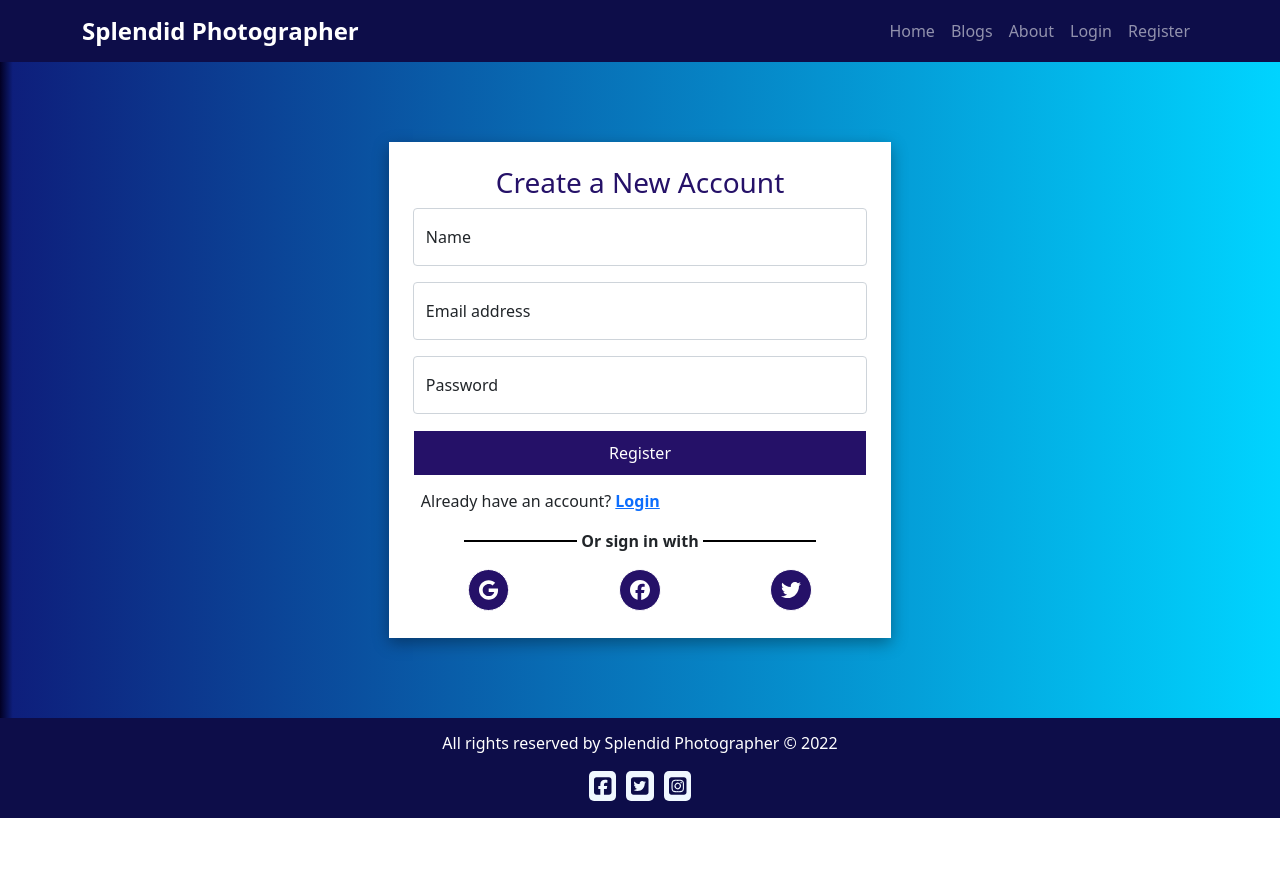
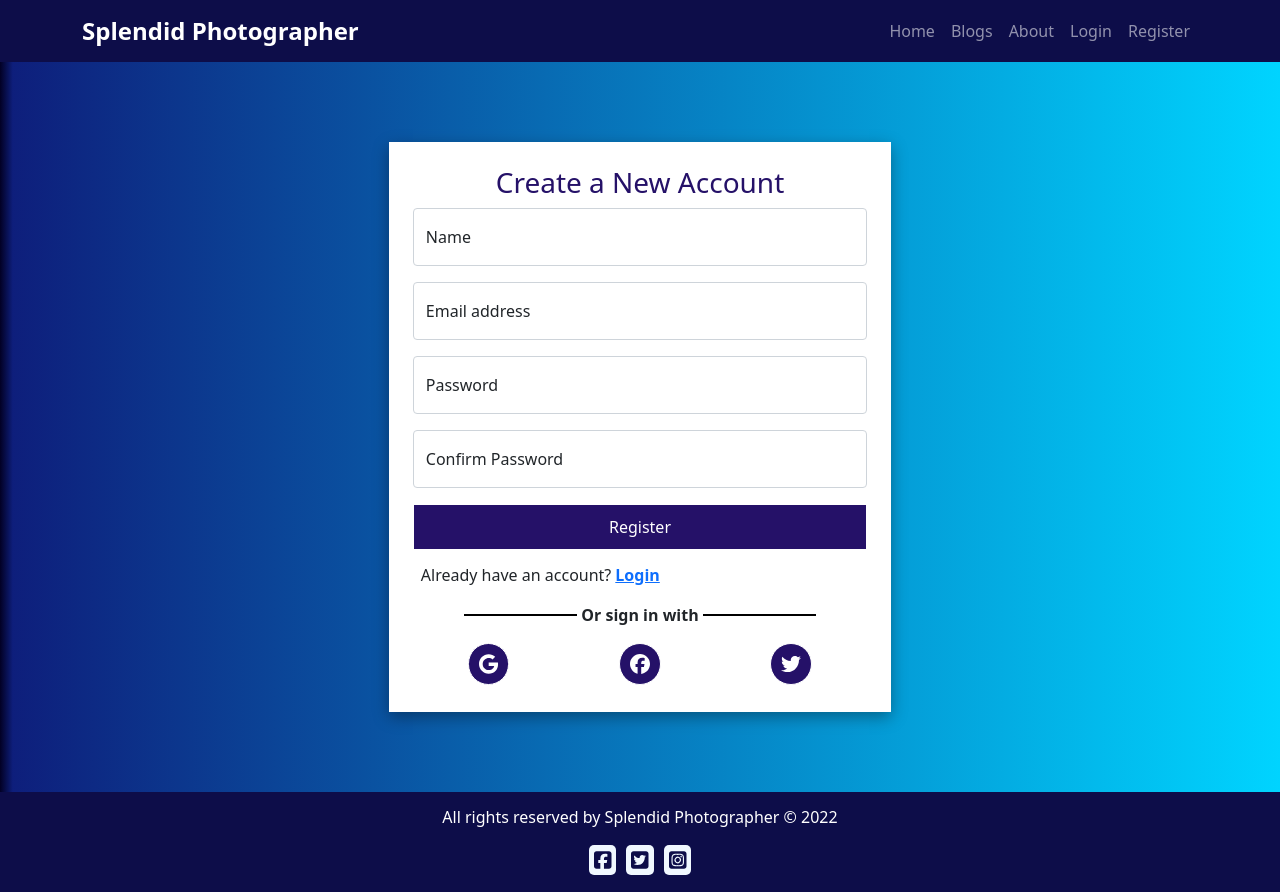
Before and after one commit to asif2508/splendid-photographer, a React (Create React App) app: page /register in a window 1280 px wide. Before the commit the page ends 818 px from the top, so only its background shows below. Built offline with nearby package versions, Linux system fonts and the light colour scheme; no server answers.

Commit message:
register page functions done

```diff
--- a/package.json
+++ b/package.json
@@ -18,6 +18,7 @@
     "react-firebase-hooks": "^5.0.3",
     "react-router-dom": "^6.3.0",
     "react-scripts": "5.0.1",
+    "react-toastify": "^8.2.0",
     "web-vitals": "^2.1.4"
   },
   "scripts": {
--- a/src/components/Loading/Loading.js
+++ b/src/components/Loading/Loading.js
@@ -1,11 +1,9 @@
 import React from 'react';
 import { Spinner } from 'react-bootstrap';
-import Header from '../Header/Header';
 import './Loading.css';
 const Loading = () => {
     return (
         <div>
-            <Header></Header>
             <div  className='loading-style'>
             <Spinner animation="border" variant="primary" />
             </div>
--- a/src/components/Register/Register.js
+++ b/src/components/Register/Register.js
@@ -1,38 +1,92 @@
-import React from 'react';
+import { sendEmailVerification } from 'firebase/auth';
+import React, { useState } from 'react';
 import {Container, FloatingLabel, Form} from 'react-bootstrap';
-import { Link } from 'react-router-dom';
+import { useCreateUserWithEmailAndPassword, useSendEmailVerification, useUpdateProfile } from 'react-firebase-hooks/auth';
+import { Link, useNavigate } from 'react-router-dom';
+import auth from '../../firebase.init';
+import Loading from '../Loading/Loading';
 import Social from '../Social/Social';
 import './Register.css';
+import { ToastContainer, toast } from 'react-toastify';
+import 'react-toastify/dist/ReactToastify.css';
 const Register = () => {
+    const [
+        createUserWithEmailAndPassword,
+        user,
+        loading,
+        error,
+      ] = useCreateUserWithEmailAndPassword(auth);
+      const [sendEmailVerification, sending, error2] = useSendEmailVerification(auth);
+    const [updateProfile, updating, error1] = useUpdateProfile(auth);
+    const navigate = useNavigate()
+    const [message, setMessage] = useState('');
+    if(loading || updating){
+        return <Loading></Loading>
+    }
+    if(user){
+        navigate('/home');
+
+
+    }
+    if(sending){
+        toast("Verification email has been sent!");
+    }
+
+    const handleCreateUser =async event =>{
+        event.preventDefault();
+        const name = event.target.name.value;
+        const email = event.target.email.value;
+        const password = event.target.password.value;
+        const ConfirmPassword  = event.target.ConfirmPassword.value;
+        if(password.length < 6){
+            setMessage("Password's length must be 6")
+        }
+        else{
+            if(password === ConfirmPassword){
+                if(!user){
+                    await createUserWithEmailAndPassword(email, password);
+                    await updateProfile({displayName: name});
+                    await sendEmailVerification();
+                };
+            }
+            else{
+                setMessage("Passwords didn't match");
+            }
+        }
+    }
     return (
         <div>
             <Container fluid className='register-page'>
                 <div className='register-style mx-auto p-4'>
                     <h3>Create a New Account</h3>
-                    <form>
+                    <form onSubmit={handleCreateUser}>
                         <FloatingLabel
                             controlId="floatingInput"
                             label="Name"
                             className="mb-3">
-                            <Form.Control type="name" name='name' placeholder="Your Name" />
+                            <Form.Control type="name" name='name' placeholder="Your Name" required />
                         </FloatingLabel>
                         <FloatingLabel
                             controlId="floatingInput"
                             label="Email address"
                             className="mb-3">
-                            <Form.Control type="email" name='email' placeholder="name@example.com" />
+                            <Form.Control type="email" name='email' placeholder="name@example.com" required />
                         </FloatingLabel>
-                        <FloatingLabel controlId="floatingPassword" label="Password">
-                            <Form.Control type="password" name="password" placeholder="Password" />
+                        <FloatingLabel className="mb-3" controlId="floatingPassword" label="Password">
+                            <Form.Control type="password" name="password" placeholder="Password" required />
                         </FloatingLabel>
-
-
+                        <FloatingLabel controlId="floatingPassword" label="Confirm Password">
+                            <Form.Control type="password" name="ConfirmPassword" placeholder="Confirm Password" required />
+                        </FloatingLabel>
+                        {error && <p className='text-start text-danger mb-0 mt-1'>{error.message}</p>}
+                        {message && <p className='text-start text-danger mb-0 mt-1'>{message}</p>}
                         <button className='w-100 mt-3 login-btn' type="submit">Register</button>
                     </form>
                     <p className='text-start m-2'>Already have an account?<Link className='text-primary ms-1 fw-bold' to='/login'>Login</Link> </p>
                     <Social></Social>
                 </div>
             </Container>
+            <ToastContainer />
         </div>
     );
 };
```
Also changed, not shown: 1 other file (tests, documents, lock files or other folders).
